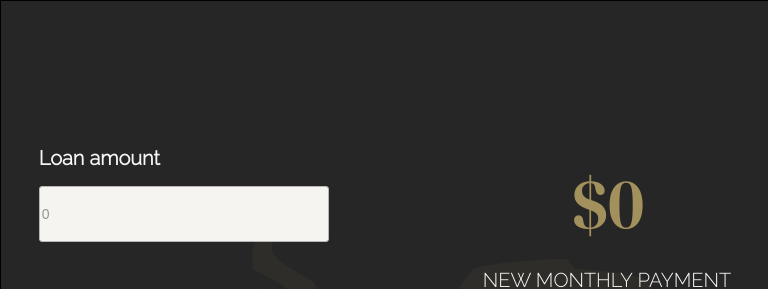
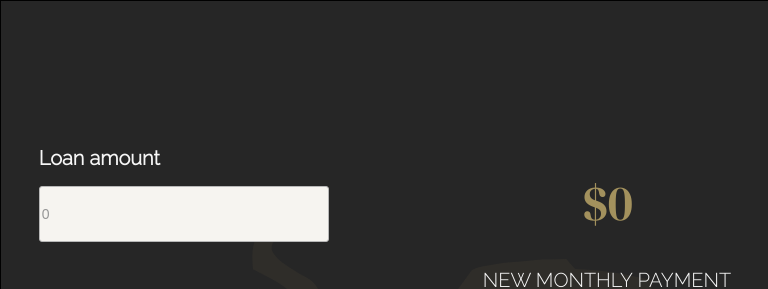
Before and after one commit to avdo01/calculator, a React (Create React App) app: page /nerminh18.sg-host.com/calculators-io in a window 768 px wide. Shown: the top 289 px of the page. Built offline with nearby package versions, Linux system fonts and the light colour scheme.

Commit message:
changed css for big payment

```diff
--- a/src/components/AddExtraPayments/AddExtraPayments.js
+++ b/src/components/AddExtraPayments/AddExtraPayments.js
@@ -127,7 +127,6 @@ const AddExtraPayments = ({ setAddMonthlyPayment, setEveryMounthAmount, setEvery
                                     setOneTimeYearX(parseFloat(e.target.value));
                                 }
                                 else {
-                                    console.log('nuuulaaaa');
                                     setOneTimeYearX(parseFloat(currentYear));
                                 }
 
--- a/src/components/AmortizationCalculator/AmortizationCalculator.js
+++ b/src/components/AmortizationCalculator/AmortizationCalculator.js
@@ -39,6 +39,9 @@ const AmortizationCalculator = () => {
         setLoanYears(loanMonths / 12);
     }, [loanMonths]);
 
+
+    console.log('number', payment.toFixed().toString().length + 2, payment);
+
     const totalInterestt = (value, loanMonths, loanAmount) => {
         return (value * loanMonths) - loanAmount;
     }
@@ -50,7 +53,6 @@ const AmortizationCalculator = () => {
     const getDate = () => {
         var today = new Date();
         var date = (today.getMonth() + 1) + '/' + today.getDate() + '/' + today.getFullYear();
-        // console.log(date);
     }
 
     const handleClick = () => {
--- a/src/components/AmortizationCalculator/amortizationCalculator.css
+++ b/src/components/AmortizationCalculator/amortizationCalculator.css
@@ -279,6 +279,9 @@ input[type=number]::placeholder{
     margin-left: 0px;
     align-items: center;
   }
+  .right-number-am{
+    font-size: 50px;
+  }
 }
 
 @media all and (min-width: 426px) and (max-width: 768px){
@@ -335,6 +338,9 @@ input[type=number]::placeholder{
     margin-bottom: 30px;
     margin-left: 0px;
     align-items: center;
+  }
+  .right-number-am{
+    font-size: 58px;
   }
 }
 
--- a/src/components/AmortizationSchedule/AmortizationSchedule.js
+++ b/src/components/AmortizationSchedule/AmortizationSchedule.js
@@ -84,10 +84,7 @@ const AmortizationSchedule = ({ loanYears, loanMonths, payment, interestRate, lo
         interestArray.push(interest);
         balanceArray.push(balance);
 
-        console.log(oneTimeMonth, everyMounthIndex);
-        console.log('start')
         for (var i = 0; i < loanMonths; i++) {
-            console.log(counterMonths)
             datesArray.push(counterMonths);
             yearsArray.push(currentYear);
             if ((oneTimeMonth === counterMonths && oneTimeYear === currentYear)) {
--- a/src/components/Mocks/mockData.js
+++ b/src/components/Mocks/mockData.js
@@ -20,7 +20,6 @@ export const getNumberOfTableRows = (loanAmount, monthlyPayment, totalInterestVa
         numberOfRows += 1;
     }
 
-    console.log(counter);
     return numberOfRows;
 }
 
--- a/src/components/MortgageCalculator/mortgageCalculator.css
+++ b/src/components/MortgageCalculator/mortgageCalculator.css
@@ -143,6 +143,7 @@ input[type=number]{
   }
   .right-number{
     margin-top: 10px;
+    font-size: 50px;
   }
 }
 
@@ -180,6 +181,9 @@ input[type=number]{
   .right-wrapper{
     margin-top: 40px;
     margin-right: 0px;
+  }
+  .right-number{
+    font-size: 50px;
   }
 }
 
```
